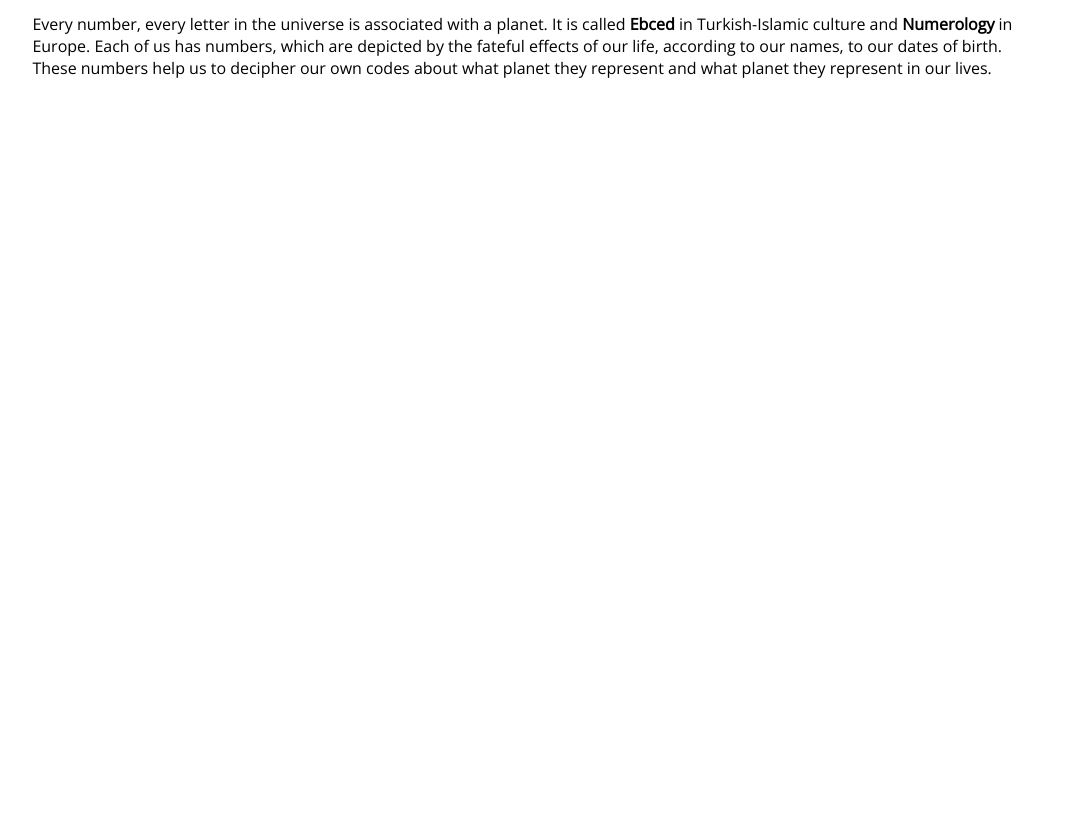
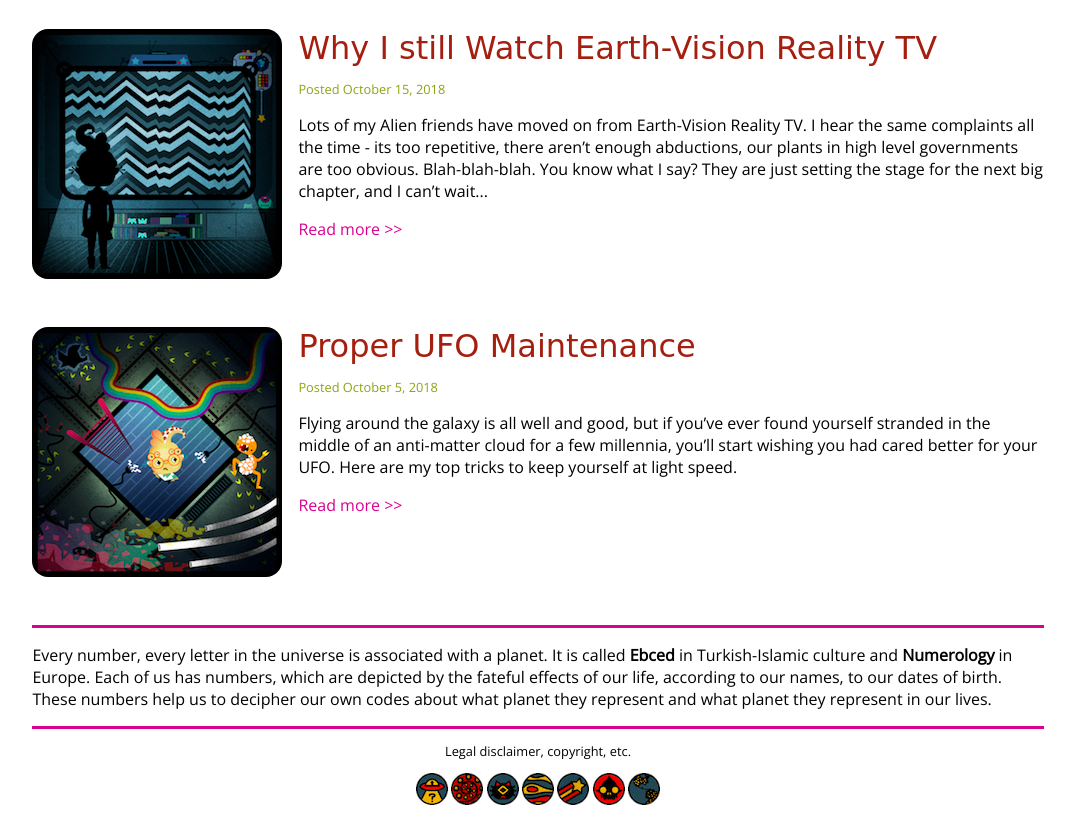
Before and after one commit to Gokay2705/Powercoders-Html-Css-Forms, a plain HTML site: page 12-MyProject/index.html in a window 1280 px wide. Shown: the part 256-1073 px from the top of the page, without its empty margins (102-1177 px from the left). Before the commit the page ends 800 px from the top, so only its background shows below. Drawn offline with nearby package versions, Linux system fonts and the light colour scheme; a web font is replaced by a local one.

Commit message:
pre web page

```diff
--- a/12-MyProject/index.html
+++ b/12-MyProject/index.html
@@ -5,14 +5,19 @@
     <meta http-equiv="X-UA-Compatible" content="IE=edge" />
     <meta name="viewport" content="width=device-width, initial-scale=1.0" />
     <title>Omnia in numeris sita sunt!</title>
-    <link href="https://fonts.googleapis.com/css?family=Kavivanar|Open+Sans" rel="stylesheet">
-	<link href="css/styles.css" rel="stylesheet">
+    <link
+      href="https://fonts.googleapis.com/css?family=Kavivanar|Open+Sans"
+      rel="stylesheet"
+    />
+    <link href="css/styles.css" rel="stylesheet" />
   </head>
   <body>
     <div class="wrapper">
       <header>
         <div class="leftheader">
-				<a href="/"><img src="img/logo.png" alt="Merve's Blog. Click for home. "></a>
+          <a href="/"
+            ><img src="img/logo.png" alt="Merve's Blog. Click for home. "
+          /></a>
         </div>
         <div class="rightheader">
           <h1>Merve's Blog</h1>
@@ -28,13 +33,68 @@
           <li><a href="#">Contact</a></li>
         </ul>
       </nav>
+      <section>
+        <article>
+          <img src="img/blog1.png" alt="Earth-Vision Reality TV. " />
+          <h2>Why I still Watch Earth-Vision Reality TV</h2>
+          <p class="posted">Posted October 15, 2018</p>
           <p>
-      Every number, every letter in the universe is associated with a planet. It
-      is called <strong>Ebced</strong> in Turkish-Islamic culture and
-      <strong> Numerology </strong> in Europe. Each of us has numbers, which are
-      depicted by the fateful effects of our life, according to our names, to
-      our dates of birth. These numbers help us to decipher our own codes about
-      what planet they represent and what planet they represent in our lives.
+            Lots of my Alien friends have moved on from Earth-Vision Reality TV.
+            I hear the same complaints all the time - its too repetitive, there
+            aren’t enough abductions, our plants in high level governments are
+            too obvious. Blah-blah-blah. You know what I say? They are just
+            setting the stage for the next big chapter, and I can’t wait...
           </p>
+          <p><a href="blog1.html">Read more >> </a></p>
+        </article>
+        <article>
+          <img src="img/blog2.png" alt="Proper UFO Maintenance. " />
+          <h2>Proper UFO Maintenance</h2>
+          <p class="posted">Posted October 5, 2018</p>
+          <p>
+            Flying around the galaxy is all well and good, but if you’ve ever
+            found yourself stranded in the middle of an anti-matter cloud for a
+            few millennia, you’ll start wishing you had cared better for your
+            UFO. Here are my top tricks to keep yourself at light speed.
+          </p>
+          <p><a href="blog2.html">Read more >> </a></p>
+        </article>
+      </section>
+      <p>
+        Every number, every letter in the universe is associated with a planet.
+        It is called <strong>Ebced</strong> in Turkish-Islamic culture and
+        <strong> Numerology </strong> in Europe. Each of us has numbers, which
+        are depicted by the fateful effects of our life, according to our names,
+        to our dates of birth. These numbers help us to decipher our own codes
+        about what planet they represent and what planet they represent in our
+        lives.
+      </p>
+      <footer>
+        <p>Legal disclaimer, copyright, etc.</p>
+        <ul>
+          <li>
+            <a href="#"><img src="img/icon1.png" alt="Social Media 1." /></a>
+          </li>
+          <li>
+            <a href="#"><img src="img/icon2.png" alt="Social Media 2." /></a>
+          </li>
+          <li>
+            <a href="#"><img src="img/icon3.png" alt="Social Media 3." /></a>
+          </li>
+          <li>
+            <a href="#"><img src="img/icon4.png" alt="Social Media 4." /></a>
+          </li>
+          <li>
+            <a href="#"><img src="img/icon5.png" alt="Social Media 5." /></a>
+          </li>
+          <li>
+            <a href="#"><img src="img/icon6.png" alt="Social Media 6." /></a>
+          </li>
+          <li>
+            <a href="#"><img src="img/icon7.png" alt="Social Media 7." /></a>
+          </li>
+        </ul>
+      </footer>
+    </div>
   </body>
 </html>
```
Lines whose indentation alone changed are shown as unchanged.
